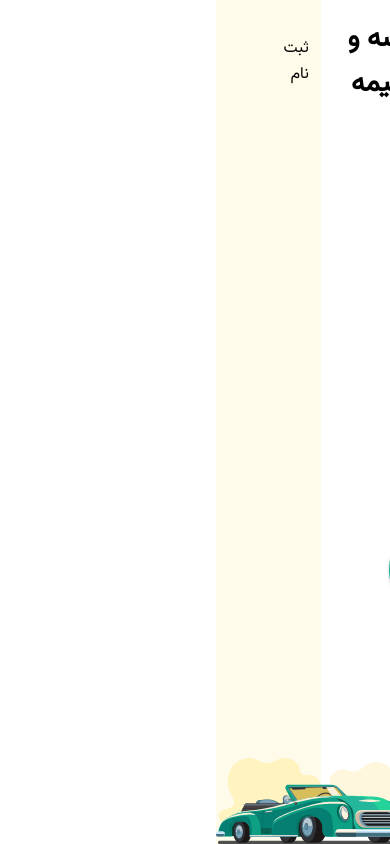
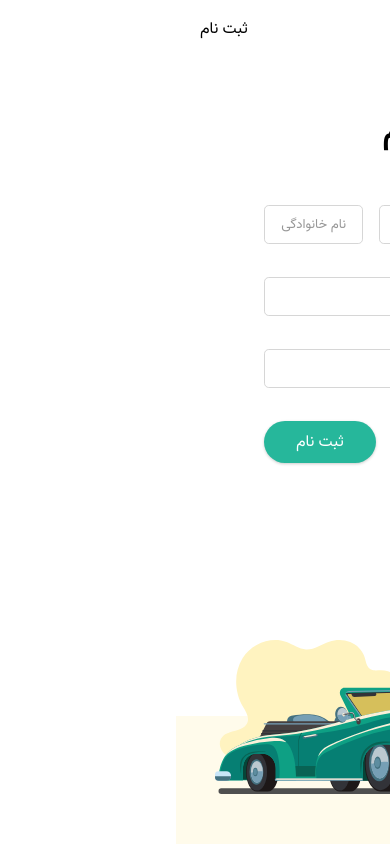
Before and after one commit to nima-lashkari1994/azki, a React (Create React App) app: page /auth in a window 390 px wide. Built offline with nearby package versions, Linux system fonts and the light colour scheme.

Commit message:
responsive

```diff
--- a/src/features/_common/ui/layout/appLayout/navbar/Navbar.tsx
+++ b/src/features/_common/ui/layout/appLayout/navbar/Navbar.tsx
@@ -12,7 +12,7 @@ const Navbar = () => {
     return (
         <Styled.Navbar>
             <Logo className={"navbar__logo"}/>
-            <Typography variant={"heading2"}>سامانه مقایسه و خرید آنلاین بیمه</Typography>
+            <Typography className={"header"} variant={"heading2"}>سامانه مقایسه و خرید آنلاین بیمه</Typography>
             <div>{user ? <div className={"user-info"}>
                 <UserIcon className={"user-icon"}/>
                 <div>{user.firstName} {user.lastName}</div>
--- a/src/features/_common/ui/layout/appLayout/navbar/style.ts
+++ b/src/features/_common/ui/layout/appLayout/navbar/style.ts
@@ -1,6 +1,13 @@
 import styled from "styled-components";
 
 export const Navbar = styled.header`
+
+  @media (max-width: 900px) {
+    .header{
+      display: none;
+    }
+  }
+
   display: flex;
   justify-content: space-between;
   align-items: center;
--- a/src/features/_common/ui/layout/appLayout/styles.ts
+++ b/src/features/_common/ui/layout/appLayout/styles.ts
@@ -1,6 +1,13 @@
 import styled from "styled-components";
 import carImage from '@assets/images/car-green.svg';
 export const Layout  = styled.main`
+  @media (max-width: 900px) {
+    padding: 0 ${props => props.theme.spacing[1]};
+    background-image: url(${carImage}) ,linear-gradient(0deg, #FFFBEB 0%, #FFFBEB 27%, rgba(0,0,0,0) 27%);
+    background-repeat: no-repeat, no-repeat;
+    background-position:bottom 50px right 0 , bottom -100px right 0;
+    background-size: 90% ,auto;
+  }
   padding: 0 ${props => props.theme.spacing[4]};
   height: 100%;
   background-image: url(${carImage}), linear-gradient(90deg, #FFFBEB 0%, #FFFBEB 27%, rgba(0,0,0,0) 27%);
@@ -11,8 +18,17 @@ export const Layout  = styled.main`
   background-size: 50% ,auto;
 
   .layout__content {
+    @media (max-width: 900px) {
+        width: 100%;
+    }
     width: 55%;
     padding: ${props => props.theme.spacing[4]} ${props => props.theme.spacing[6]};
   }
+
+  @media (max-width: 900px) {
+    .layout__content {
+      width: 100%;
+    }
+  }
 }
 `;
```
